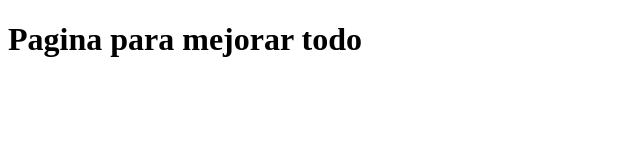
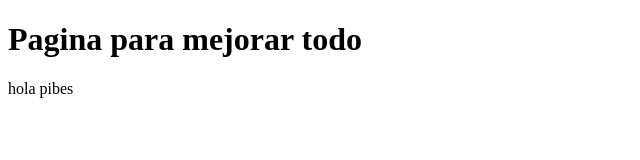
Before and after one commit to jlmd0222/olamundo, a plain HTML site: page index.html in a window 1280 px wide. Shown: the full height of the page, 0-640 px from the left. Drawn offline with Linux system fonts and the light colour scheme.

Commit message:
se agrego una etiqueta

```diff
--- a/index.html
+++ b/index.html
@@ -10,5 +10,8 @@
 	</head>
 	<body>
 		<h1> Pagina para mejorar todo </h1>
+		<p>
+			hola pibes
+		</p>
 	</body>
 </html>
```
